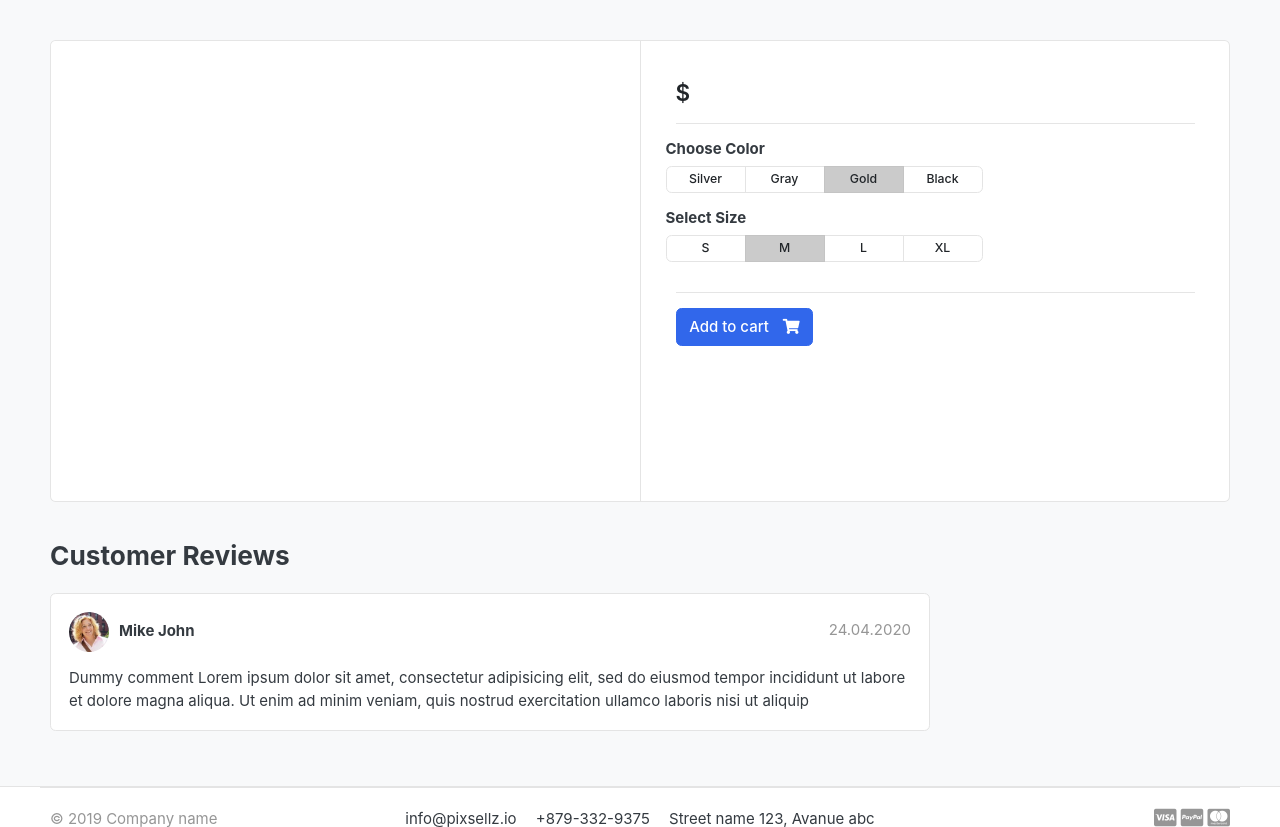
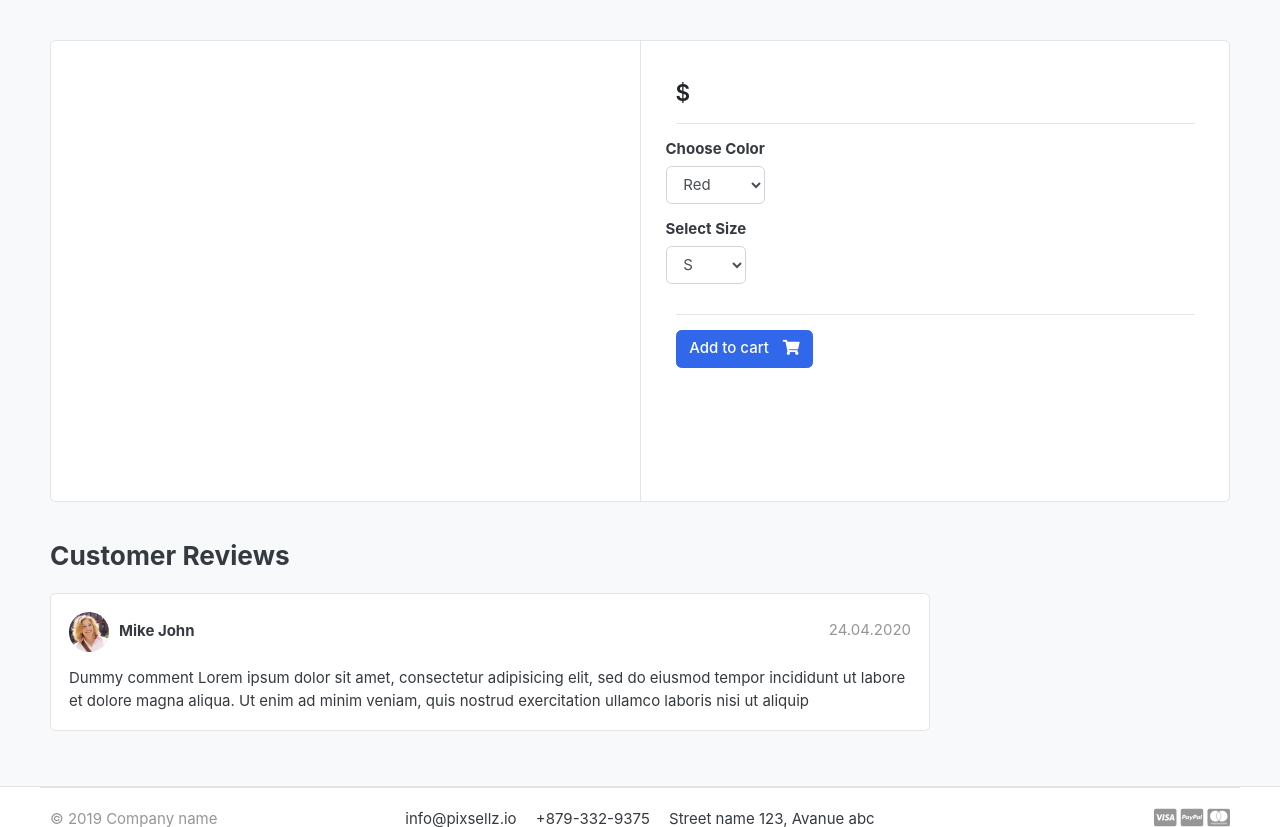
Before and after one commit to tenaciouscri/django-ecommerce, a Django app: template templates/store/product_detail.html in a window 1280 px wide. Shown: the part 118-945 px from the top of the page. Run offline with Django 4.2, Linux system fonts and the light colour scheme; the template is opened without the code that fills it, so the values that code supplies are empty; some libraries are stand-ins or nearby versions; some web fonts are replaced.

Commit message:
Product variation model

```diff
--- a/cart/views.py
+++ b/cart/views.py
@@ -1,4 +1,5 @@
 from math import prod
+from django.http import HttpResponse
 from django.shortcuts import get_object_or_404, redirect, render
 from django.core.exceptions import ObjectDoesNotExist
 
@@ -14,6 +15,9 @@
 
 
 def add_cart(request, product_id):
+    color = request.GET["color"]
+    size = request.GET["size"]
+    return HttpResponse(color + " " + size)
     product = Product.objects.get(id=product_id)  # get the product
     try:
         cart = Cart.objects.get(
--- a/templates/store/product_detail.html
+++ b/templates/store/product_detail.html
@@ -18,6 +18,7 @@
 </article> <!-- gallery-wrap .end// -->
 		</aside>
 		<main class="col-md-6 border-left">
+<form action="{% url 'add_cart' single_product.id %}" method="GET">
 	<article class="content-body">
 
 	<h2 class="title">{{ single_product.product_name }}</h2>
@@ -33,39 +34,21 @@
 		<div class="row">
 			<div class="item-option-select">
 				<h6>Choose Color</h6>
-			<div class="btn-group btn-group-sm btn-group-toggle" data-toggle="buttons">
-                <label class="btn btn-light">
-                    <input type="radio" name="radio_color"> Silver
-                </label>
-                <label class="btn btn-light">
-                    <input type="radio" name="radio_color" > Gray
-                </label>
-                <label class="btn btn-light active">
-                    <input type="radio" name="radio_color checked"> Gold
-                </label>
-                <label class="btn btn-light">
-                    <input type="radio" name="radio_color"> Black
-                </label>
-			</div>
+				<select name="color" class="form-control">
+					<option value="red">Red</option>
+					<option value="yellow">Yellow</option>
+					<option value="green">Green</option>
+				</select>
 			</div>
 		</div> <!-- row.// -->
 		<div class="row">
 			<div class="item-option-select">
 				<h6>Select Size</h6>
-			<div class="btn-group btn-group-sm btn-group-toggle" data-toggle="buttons">
-                <label class="btn btn-light">
-                    <input type="radio" name="radio_color"> S
-                </label>
-                <label class="btn btn-light active">
-                    <input type="radio" name="radio_color" checked> M
-                </label>
-                <label class="btn btn-light">
-                    <input type="radio" name="radio_color"> L
-                </label>
-                <label class="btn btn-light">
-                    <input type="radio" name="radio_color"> XL
-                </label>
-			</div>
+				<select name="size" class="form-control">
+					<option value="small">S</option>
+					<option value="medium">M</option>
+					<option value="large">L</option>
+				</select>
 			</div>
 		</div> <!-- row.// -->
 		<hr>
@@ -76,10 +59,11 @@
 				<a href="{% url 'add_cart' single_product.id %}" class="btn  btn-success"> <span class="text">Added to cart</span> <i class="fas fa-check"></i>  </a>
 				<a href="{% url 'cart' %}" class="btn  btn-outline-primary"> <span class="text">View cart</span> <i class="fas fa-eye"></i>  </a>
 			{% else%}
-	        <a href="{% url 'add_cart' single_product.id %}" class="btn  btn-primary"> <span class="text">Add to cart</span> <i class="fas fa-shopping-cart"></i>  </a>
+				<button type="submit" class="btn  btn-primary"> <span class="text">Add to cart</span> <i class="fas fa-shopping-cart"></i>  </button>
 			{% endif %}
 		{% endif %}
-</article> <!-- product-info-aside .// -->
+	</article>
+</form> <!-- product-info-aside .// -->
 		</main> <!-- col.// -->
 	</div> <!-- row.// -->
 </div> <!-- card.// -->
@@ -94,7 +78,6 @@
 		<h3>Customer Reviews </h3>
 
 	</header>
-
 	<article class="box mb-3">
 		<div class="icontext w-100">
 			<img src="{% static './images/avatars/avatar1.jpg' %}" class="img-xs icon rounded-circle">
@@ -114,7 +97,6 @@
 	</article>
 
 
-
 	</div> <!-- col.// -->
 </div> <!-- row.// -->
 
```
Also changed, not shown: store/admin.py (+18 -1 lines), store/models.py (+19 -0 lines), store/migrations/0002_variation.py (added). Lines whose indentation alone changed are shown as unchanged.
